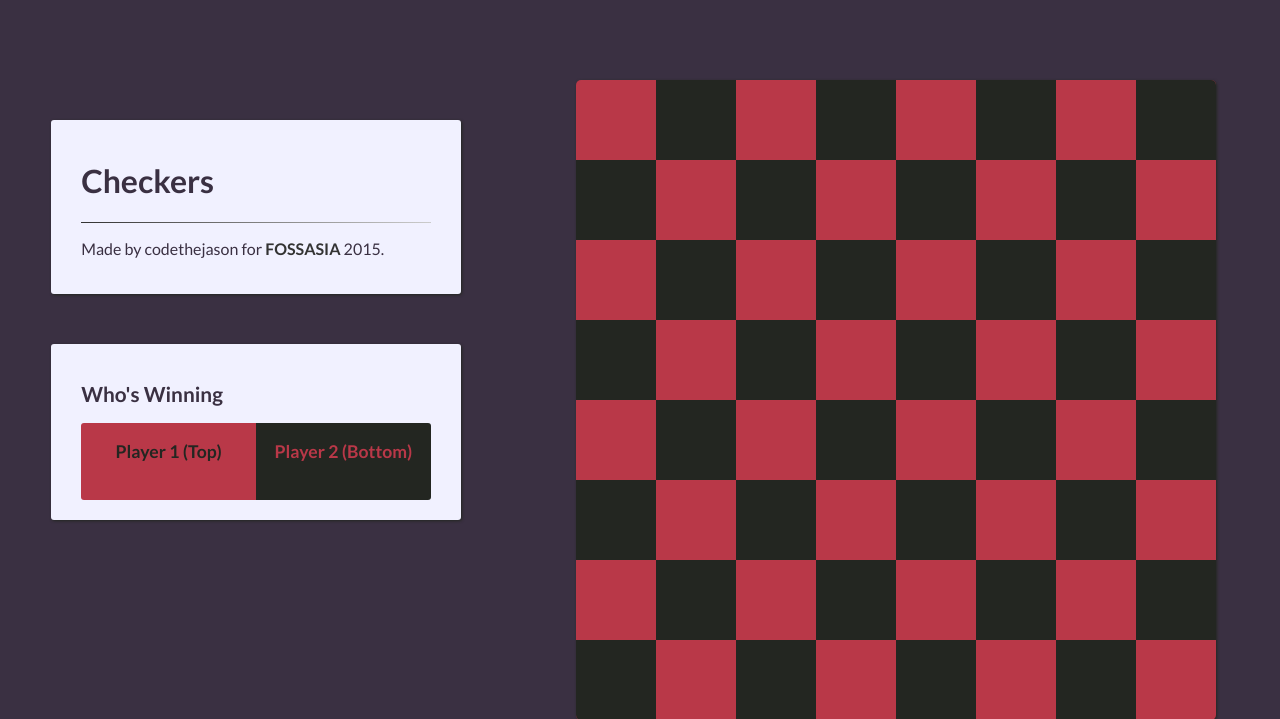
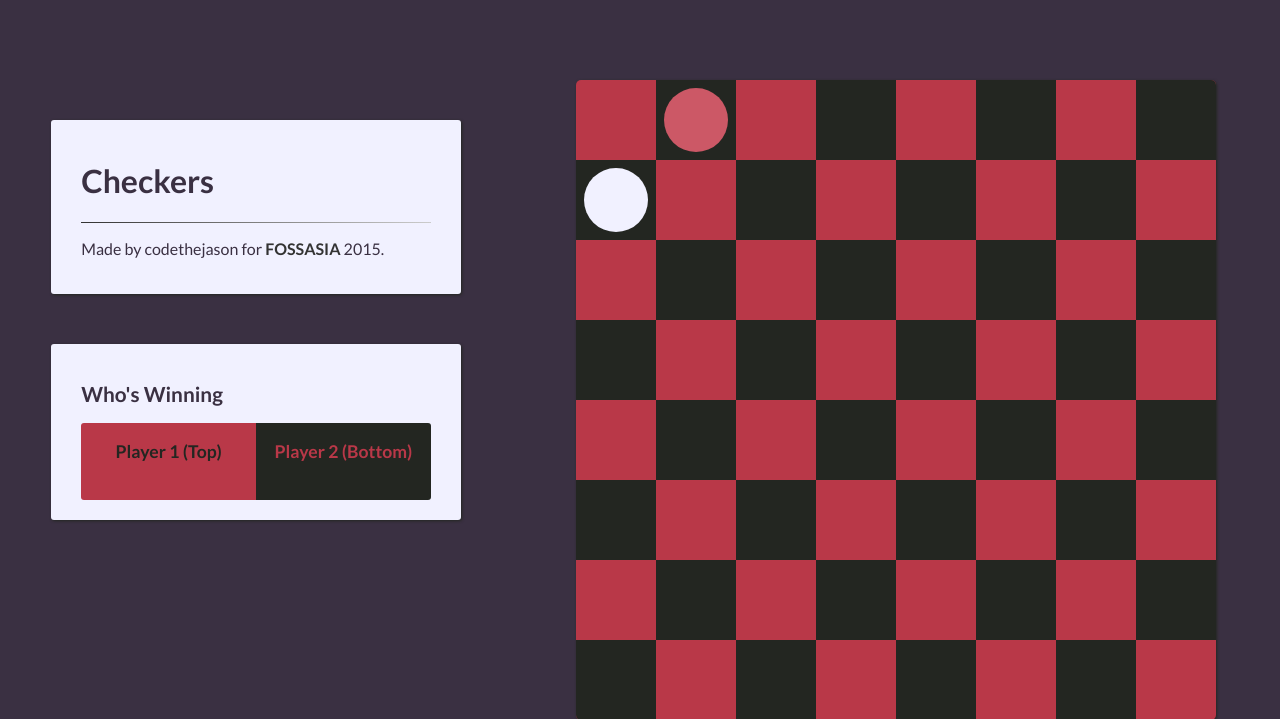
Before and after one commit to codethejason/gci2015, a PHP site: page / in a window 1280 px wide. Shown: the top 719 px of the page. Run offline with PHP 8.4, Linux system fonts and the light colour scheme; some libraries are stand-ins or nearby versions.

Commit message:
Checker piece styling added

```diff
--- a/checkers/index.html
+++ b/checkers/index.html
@@ -30,7 +30,14 @@
   <div class="column">
     <div id="board">
       <div class="tiles"></div>
-    </div>
+      <div class="pieces">
+        <div class="player1pieces">
+          <div class="piece"></div>
+        </div>
+        <div class="player2pieces">
+          <div class="piece"></div>
+        </div>
+      </div>
   </div>
 </body>
 </html>
--- a/checkers/script.js
+++ b/checkers/script.js
@@ -19,7 +19,7 @@ window.onload = function() {
 
   var Board = {
     board: gameBoard,
-    element: $('div#board'),
+    piecesElement: $('div.pieces'),
     tilesElement: $('div.tiles'),
     dictionary: ["0vmin", "10vmin", "20vmin", "30vmin", "40vmin", "50vmin", "60vmin", "70vmin", "80vmin", "90vmin"],
     initalize: function () {
@@ -43,4 +43,8 @@ window.onload = function() {
   }
 
   Board.initalize();
+
+  $('.piece').on("click", function () {
+    $(this).toggleClass('selected');
+  });
 }
--- a/checkers/style.css
+++ b/checkers/style.css
@@ -63,8 +63,8 @@ div.stats {
     border-radius: 3px 0 0 3px;
     color: #232621; }
     div.stats #player1 .capturedPiece {
-      width: 3vmin;
-      height: 3vmin;
+      width: 2.4vmin;
+      height: 2.4vmin;
       background-color: #232621;
       border-radius: 5vmin;
       display: inline-block; }
@@ -79,8 +79,8 @@ div.stats {
     border-radius: 0 3px 3px 0;
     color: #B93848; }
     div.stats #player2 .capturedPiece {
-      width: 3vmin;
-      height: 3vmin;
+      width: 2.4vmin;
+      height: 2.4vmin;
       background-color: #B93848;
       border-radius: 5vmin;
       display: inline-block; }
@@ -100,5 +100,33 @@ div#board {
     height: 10vmin;
     position: absolute;
     background-color: #232621; }
+  div#board .player1pieces .piece {
+    position: absolute;
+    width: 8vmin;
+    height: 8vmin;
+    background-color: #cc5866;
+    border-radius: 5vmin;
+    display: inline-block;
+    top: 0;
+    left: 10vmin;
+    margin-top: 1vmin;
+    margin-left: 1vmin;
+    cursor: pointer; }
+    div#board .player1pieces .piece.selected {
+      box-shadow: 0 0 10px 5px #16A8C7; }
+  div#board .player2pieces .piece {
+    position: absolute;
+    width: 8vmin;
+    height: 8vmin;
+    background-color: #F1F1FF;
+    border-radius: 5vmin;
+    display: inline-block;
+    top: 10vmin;
+    left: 0;
+    margin-top: 1vmin;
+    margin-left: 1vmin;
+    cursor: pointer; }
+    div#board .player2pieces .piece.selected {
+      box-shadow: 0 0 10px 5px #16A8C7; }
 
 /*# sourceMappingURL=style.css.map */
--- a/checkers/style.sass
+++ b/checkers/style.sass
@@ -8,8 +8,8 @@ $fontColor: #333333
 $shadow: 1px 1px 3px $dark
 
 @mixin gamePiece($color, $factor)
-  width: 10vmin * $factor
-  height: 10vmin * $factor
+  width: 8vmin * $factor
+  height: 8vmin * $factor
   background-color: $color
   border-radius: 5vmin
   display: inline-block
@@ -122,3 +122,29 @@ div#board
     height: 10vmin
     position: absolute
     background-color: $dark
+
+  .player1pieces
+    .piece
+      position: absolute
+      @include gamePiece(lighten($red, 10%), 1)
+      top: 0
+      left: 10vmin
+      margin-top: 1vmin
+      margin-left: 1vmin
+      cursor: pointer
+
+      &.selected
+        box-shadow: 0 0 10px 5px $blue
+
+  .player2pieces
+    .piece
+      position: absolute
+      @include gamePiece($light, 1)
+      top: 10vmin
+      left: 0
+      margin-top: 1vmin
+      margin-left: 1vmin
+      cursor: pointer
+
+      &.selected
+        box-shadow: 0 0 10px 5px $blue
```
